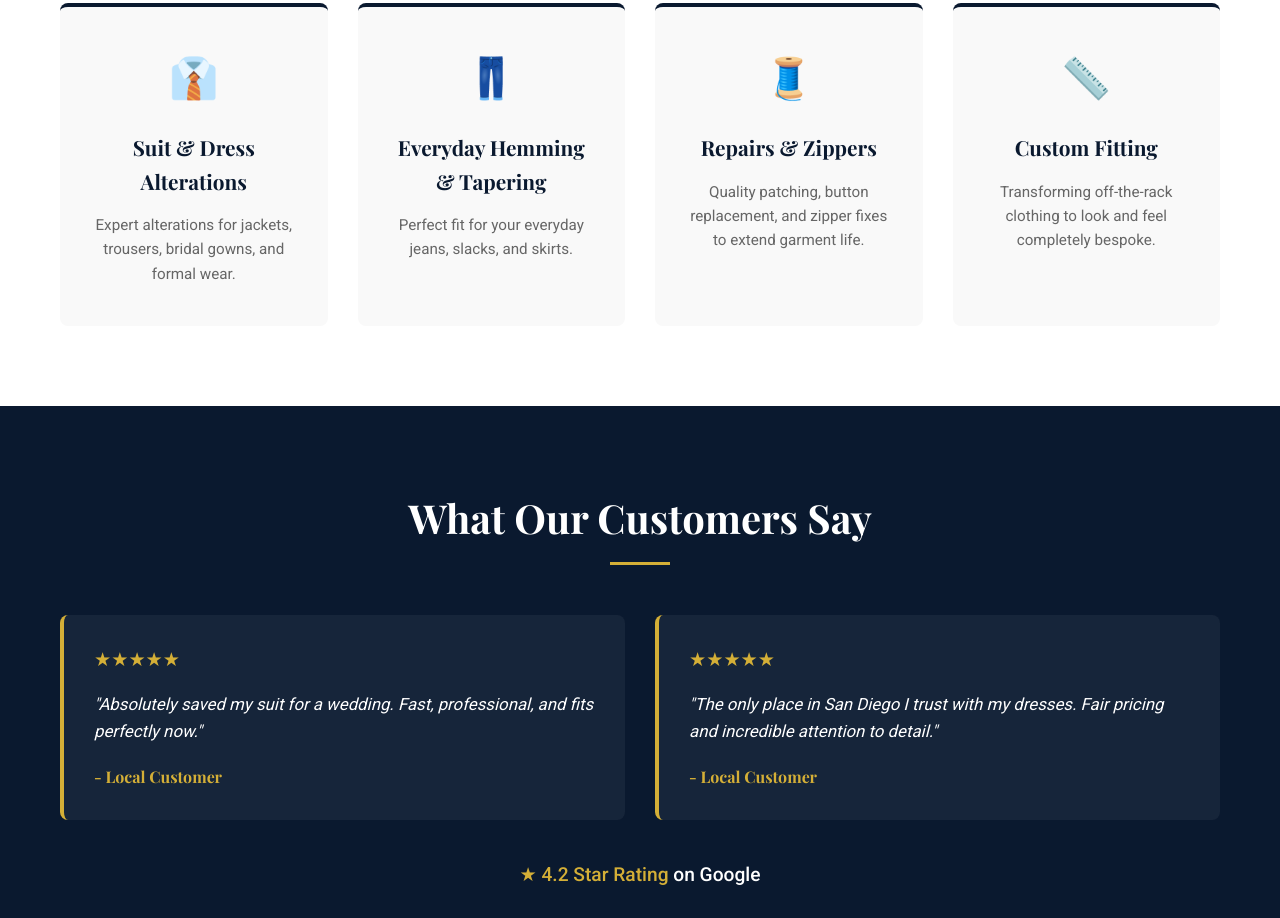
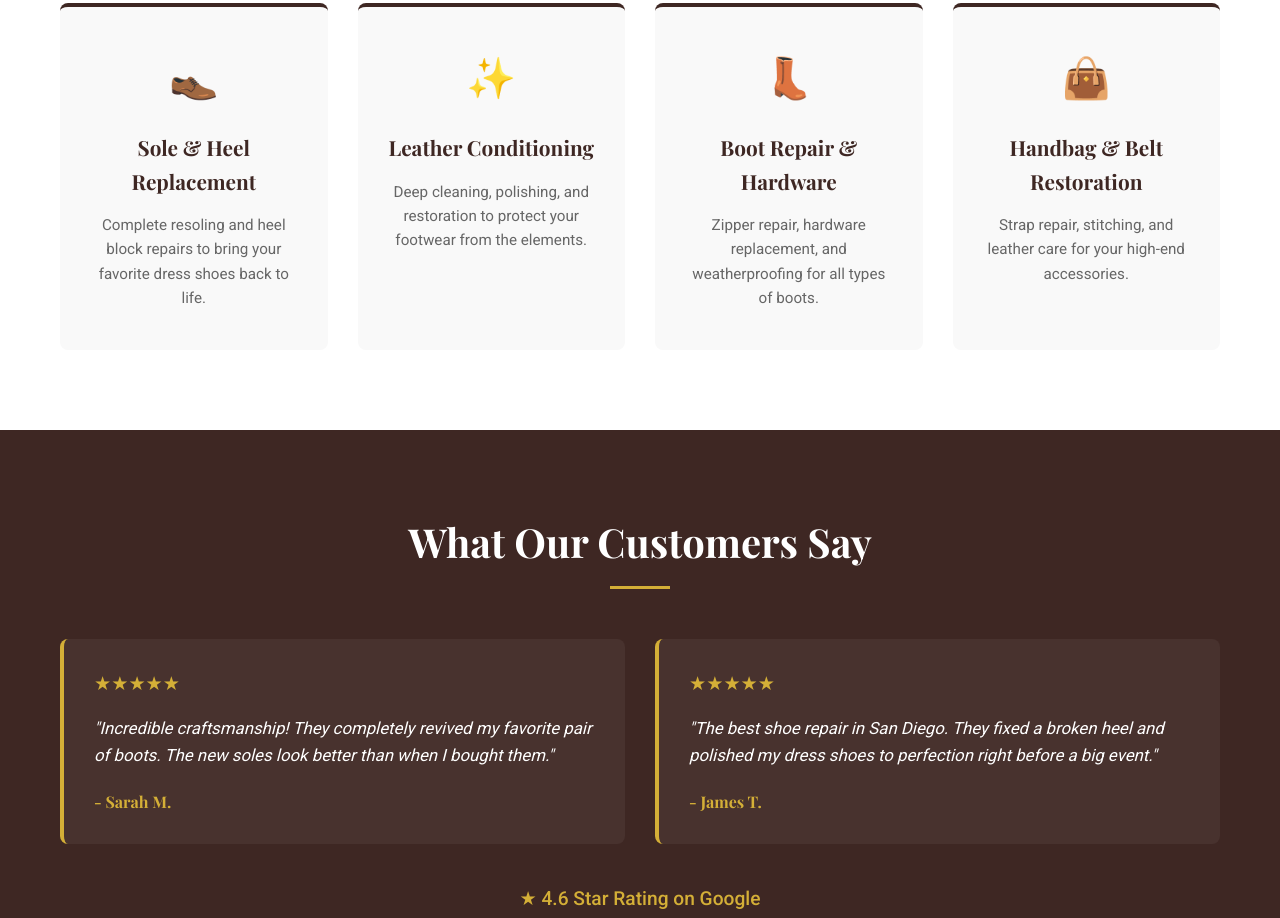
Before and after one commit to GilmoreGoat/Tailoring_website_Mock, a website: page index.html in a window 1280 px wide. Shown: the part 1000-1918 px from the top of the page. Drawn offline with nearby package versions, Linux system fonts and the light colour scheme; a web font is replaced by a local one.

Commit message:
Rebrand tailoring site to The Computerized Cobbler

```diff
--- a/config.js
+++ b/config.js
@@ -13,7 +13,7 @@ window.SiteConfig = {
     // ----------------------------------------------------------------------------
     // 1. BASIC BUSINESS INFO & SEO
     // ----------------------------------------------------------------------------
-    businessName: "Tailoring Express",
+    businessName: "The Computerized Cobbler",
 
     // Format the phone number as it should appear on the site
     phoneDisplay: "(858) 555-0199",
@@ -21,16 +21,16 @@ window.SiteConfig = {
     phoneLink: "8585550199",
 
     // Page title that appears in browser tabs and search results
-    pageTitle: "Tailoring Express - Alterations & Tailoring in University City",
+    pageTitle: "The Computerized Cobbler - Expert Shoe & Leather Repair in San Diego",
     // Meta description with your business details for Google search results
-    metaDescription: "Expert alterations and tailoring in University City, San Diego. Precision fits, fast turnaround, and trusted local service.",
+    metaDescription: "Expert shoe repair, boot resoling, and leather restoration at The Computerized Cobbler in San Diego. Quality craftsmanship guaranteed.",
 
     // ----------------------------------------------------------------------------
     // 2. BRAND COLORS
     // ----------------------------------------------------------------------------
     // Change the hex codes below to match your brand colors
     colors: {
-        navy: "#0A192F",        // Main dark color (used for backgrounds, navbar, titles)
+        navy: "#3E2723",        // Main dark color (used for backgrounds, navbar, titles)
         white: "#FFFFFF",       // Main light color
         gold: "#D4AF37",        // Primary accent color (buttons, icons, highlights)
         goldHover: "#b5952f",   // Darker shade of the accent color for hover effects
@@ -43,11 +43,11 @@ window.SiteConfig = {
     // 3. HERO SECTION (TOP OF PAGE)
     // ----------------------------------------------------------------------------
     // URL of the main background image
-    heroImage: "https://images.unsplash.com/photo-1593030761757-71fae45fa0e7?ixlib=rb-4.0.3&auto=format&fit=crop&w=1920&q=80",
+    heroImage: "https://images.unsplash.com/photo-1549558549-415fe4c37b60?ixlib=rb-4.0.3&auto=format&fit=crop&w=1920&q=80",
     // Main headline
-    heroTitle: "Expert Alterations & Tailoring in University City.",
+    heroTitle: "Expert Shoe & Leather Repair in San Diego.",
     // Subheadline below the main title
-    heroSubtitle: "Precision fits, fast turnaround, and trusted local service for all your clothing needs.",
+    heroSubtitle: "Expert repairs, complete restoration, and trusted local service for your favorite footwear and leather accessories.",
 
     // ----------------------------------------------------------------------------
     // 4. SERVICES
@@ -55,24 +55,24 @@ window.SiteConfig = {
     // You can add, edit, or remove services in this list.
     services: [
         {
-            icon: "👔",
-            title: "Suit & Dress Alterations",
-            description: "Expert alterations for jackets, trousers, bridal gowns, and formal wear."
+            icon: "👞",
+            title: "Sole & Heel Replacement",
+            description: "Complete resoling and heel block repairs to bring your favorite dress shoes back to life."
         },
         {
-            icon: "👖",
-            title: "Everyday Hemming & Tapering",
-            description: "Perfect fit for your everyday jeans, slacks, and skirts."
+            icon: "✨",
+            title: "Leather Conditioning",
+            description: "Deep cleaning, polishing, and restoration to protect your footwear from the elements."
         },
         {
-            icon: "🧵",
-            title: "Repairs & Zippers",
-            description: "Quality patching, button replacement, and zipper fixes to extend garment life."
+            icon: "👢",
+            title: "Boot Repair & Hardware",
+            description: "Zipper repair, hardware replacement, and weatherproofing for all types of boots."
         },
         {
-            icon: "📏",
-            title: "Custom Fitting",
-            description: "Transforming off-the-rack clothing to look and feel completely bespoke."
+            icon: "👜",
+            title: "Handbag & Belt Restoration",
+            description: "Strap repair, stitching, and leather care for your high-end accessories."
         }
     ],
 
@@ -80,19 +80,19 @@ window.SiteConfig = {
     // 5. REVIEWS & RATING
     // ----------------------------------------------------------------------------
     // Overall rating text displayed below reviews
-    googleRatingText: "★ 4.2 Star Rating",
+    googleRatingText: "★ 4.6 Star Rating on Google",
 
     // Customer reviews to display
     reviews: [
         {
             stars: "★★★★★",
-            text: "\"Absolutely saved my suit for a wedding. Fast, professional, and fits perfectly now.\"",
-            author: "- Local Customer"
+            text: "\"Incredible craftsmanship! They completely revived my favorite pair of boots. The new soles look better than when I bought them.\"",
+            author: "- Sarah M."
         },
         {
             stars: "★★★★★",
-            text: "\"The only place in San Diego I trust with my dresses. Fair pricing and incredible attention to detail.\"",
-            author: "- Local Customer"
+            text: "\"The best shoe repair in San Diego. They fixed a broken heel and polished my dress shoes to perfection right before a big event.\"",
+            author: "- James T."
         }
     ],
 
@@ -110,7 +110,7 @@ window.SiteConfig = {
     // 7. FOOTER & LOCATION
     // ----------------------------------------------------------------------------
     // Business address (use <br> for line breaks)
-    address: "📍 3232 Governor Dr<br>San Diego, CA 92122",
+    address: "📍 8915 Towne Centre Dr, Suite 114<br>San Diego, CA 92122",
 
     // Store hours
     hours: [
@@ -121,8 +121,8 @@ window.SiteConfig = {
 
     // Google Maps iframe URL source
     // Search your address on Google Maps, click "Share" -> "Embed a map", and copy the URL from the 'src' attribute.
-    mapSrc: "https://maps.google.com/maps?q=Tailoring%20Express,%203232%20Governor%20Dr,%20San%20Diego,%20CA%2092122&t=&z=15&ie=UTF8&iwloc=&output=embed",
+    mapSrc: "https://maps.google.com/maps?q=8915%20Towne%20Centre%20Dr,%20San%20Diego,%20CA%2092122&t=&z=15&ie=UTF8&iwloc=&output=embed",
 
     // Copyright text at the very bottom
-    copyrightText: "&copy; 2026 Tailoring Express. All rights reserved."
+    copyrightText: "&copy; 2026 The Computerized Cobbler. All rights reserved."
 };
--- a/index.html
+++ b/index.html
@@ -43,7 +43,7 @@
         /* CSS Variables */
         :root {
             /* ✏️ EDIT: Brand Colors. Change the hex codes below to match your brand */
-            --navy: #0A192F;        /* Main dark color (used for backgrounds, navbar, titles) */
+            --navy: #3E2723;        /* Main dark color (used for backgrounds, navbar, titles) */
             --white: #FFFFFF;       /* Main light color */
             --gold: #D4AF37;        /* Primary accent color (buttons, icons, highlights) */
             --gold-hover: #b5952f;  /* Darker shade of the accent color for hover effects */
@@ -613,7 +613,7 @@
 
             <div class="google-rating">
                 <!-- ✏️ EDIT: Update your overall star rating here -->
-                <p><span id="google-rating-text">★ 4.2 Star Rating</span> on Google</p>
+                <p><span id="google-rating-text">★ 4.6 Star Rating on Google</span></p>
             </div>
         </div>
     </section>
@@ -636,13 +636,13 @@
                     </div>
 
                     <div class="form-group">
-                        <label for="garment" class="form-label">Garment Type</label>
+                        <label for="garment" class="form-label">Item Type</label>
                         <select id="garment" name="garment" class="form-control" required>
                             <option value="" disabled selected>Select an option</option>
-                            <option value="suit">Suit/Tuxedo</option>
-                            <option value="bridal">Bridal/Dress</option>
-                            <option value="everyday">Everyday Wear</option>
-                            <option value="repair">Zipper/Repair</option>
+                            <option value="Dress Shoes / Loafers">Dress Shoes / Loafers</option>
+                            <option value="Boots">Boots</option>
+                            <option value="Handbag / Purse">Handbag / Purse</option>
+                            <option value="Belt / Leather Accessory">Belt / Leather Accessory</option>
                         </select>
                     </div>
 
@@ -678,10 +678,7 @@
                 <div class="footer-map">
                     <h3 class="footer-title">Location</h3>
                     <div class="map-container">
-                        <!-- ✏️ EDIT: Update the Google Maps iframe below.
-                             You can get a new one from Google Maps by searching your address,
-                             clicking "Share", and then "Embed a map". -->
-                        <iframe id="footer-map-iframe" width="100%" height="100%" frameborder="0" scrolling="no" marginheight="0" marginwidth="0" src="https://maps.google.com/maps?q=Tailoring%20Express,%203232%20Governor%20Dr,%20San%20Diego,%20CA%2092122&t=&z=15&ie=UTF8&iwloc=&output=embed" style="border:0;" allowfullscreen="" loading="lazy" referrerpolicy="no-referrer-when-downgrade"></iframe>
+                        <iframe id="footer-map-iframe" width="100%" height="100%" frameborder="0" scrolling="no" marginheight="0" marginwidth="0" src="https://maps.google.com/maps?q=8915%20Towne%20Centre%20Dr,%20San%20Diego,%20CA%2092122&t=&z=15&ie=UTF8&iwloc=&output=embed" style="border:0;" allowfullscreen="" loading="lazy" referrerpolicy="no-referrer-when-downgrade"></iframe>
                     </div>
                 </div>
 
```
Also changed, not shown: 2 other files.
